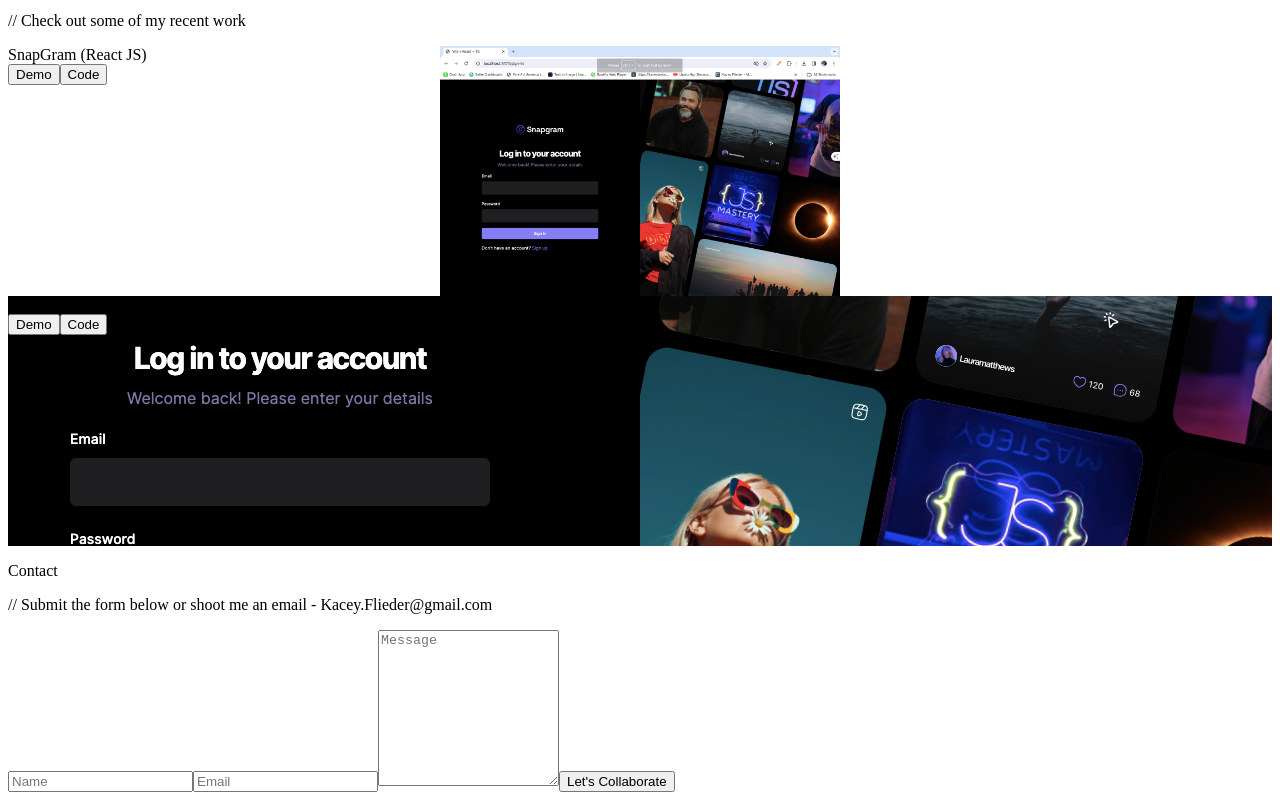
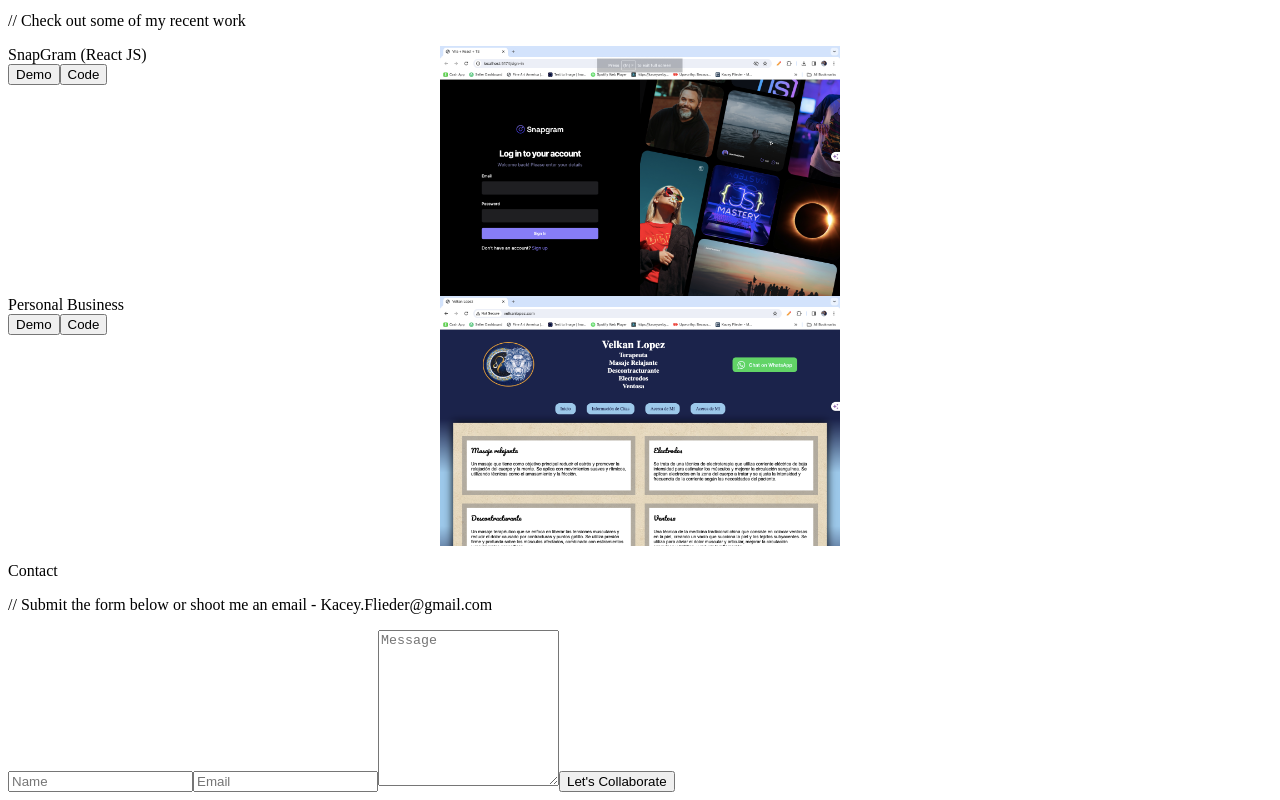
Before and after one commit to kflieder/my-portfolio, a React (Create React App) app: page / in a window 1280 px wide. Shown: the part 5743-6543 px from the top of the page. Built offline with nearby package versions, Linux system fonts and the light colour scheme.

Commit message:
updated links

```diff
--- a/src/components/Work.jsx
+++ b/src/components/Work.jsx
@@ -1,5 +1,6 @@
 import React from 'react'
 import workImg from '../assets/snapgrampic.png'
+import velkan from '../assets/velkan.png'
 
 const Work = () => {
   return (
@@ -25,7 +26,7 @@ const Work = () => {
                         <a href='https://www.kaceywebyucatan.com/'>
                             <button className='text-center rounded-lg px-4 py-3 mx-2 bg-white text-gray-700 font-bold text-lg'>Demo</button>
                         </a>
-                        <a href='/dist/index.html'>
+                        <a href='https://www.github.com/kflieder/snapgram'>
                             <button className='text-center rounded-lg px-4 py-3 mx-2 bg-white text-gray-700 font-bold text-lg'>Code</button>
                         </a>
                     </div>
@@ -33,15 +34,15 @@ const Work = () => {
 
             </div>
             <div
-             style={{backgroundImage: `url(${workImg})`}}
+             style={{backgroundImage: `url(${velkan})`, backgroundSize: 'contain'}}
              className='shadow-lg shadow-[#040c16] group container rounded-md flex justify-center items-center mx-auto content-div'>
                 {/* hover effects */}
                 <div className='opacity-0 group-hover:opacity-100'>
                     <span className='text-2xl font-bold text-white tracking-wider'>
-                            React JS Application
+                            Personal Business
                     </span>
                     <div className='pt-8 text-center'>
-                        <a href='/'>
+                        <a href='http://velkanlopez.com/'>
                             <button className='text-center rounded-lg px-4 py-3 mx-2 bg-white text-gray-700 font-bold text-lg'>Demo</button>
                         </a>
                         <a href='/'>
```
Also changed, not shown: src/assets/velkan.png (added).
